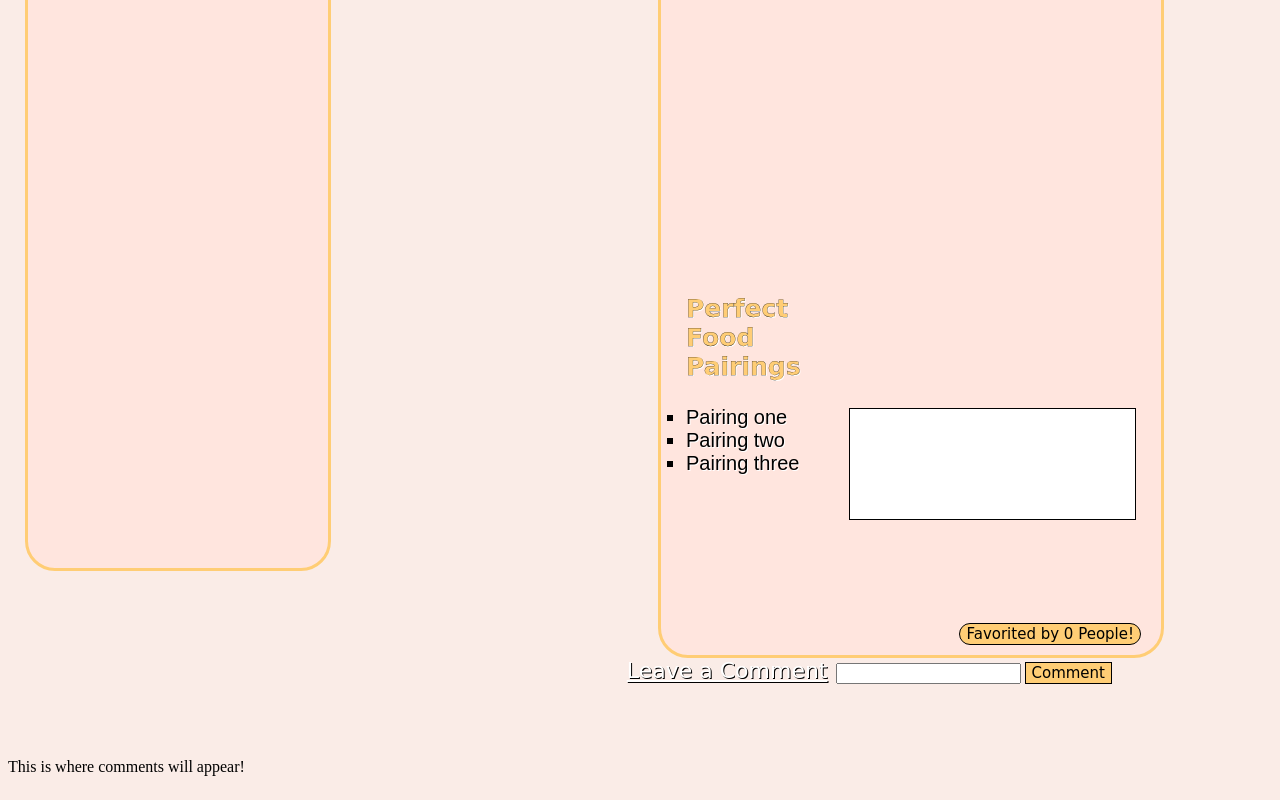
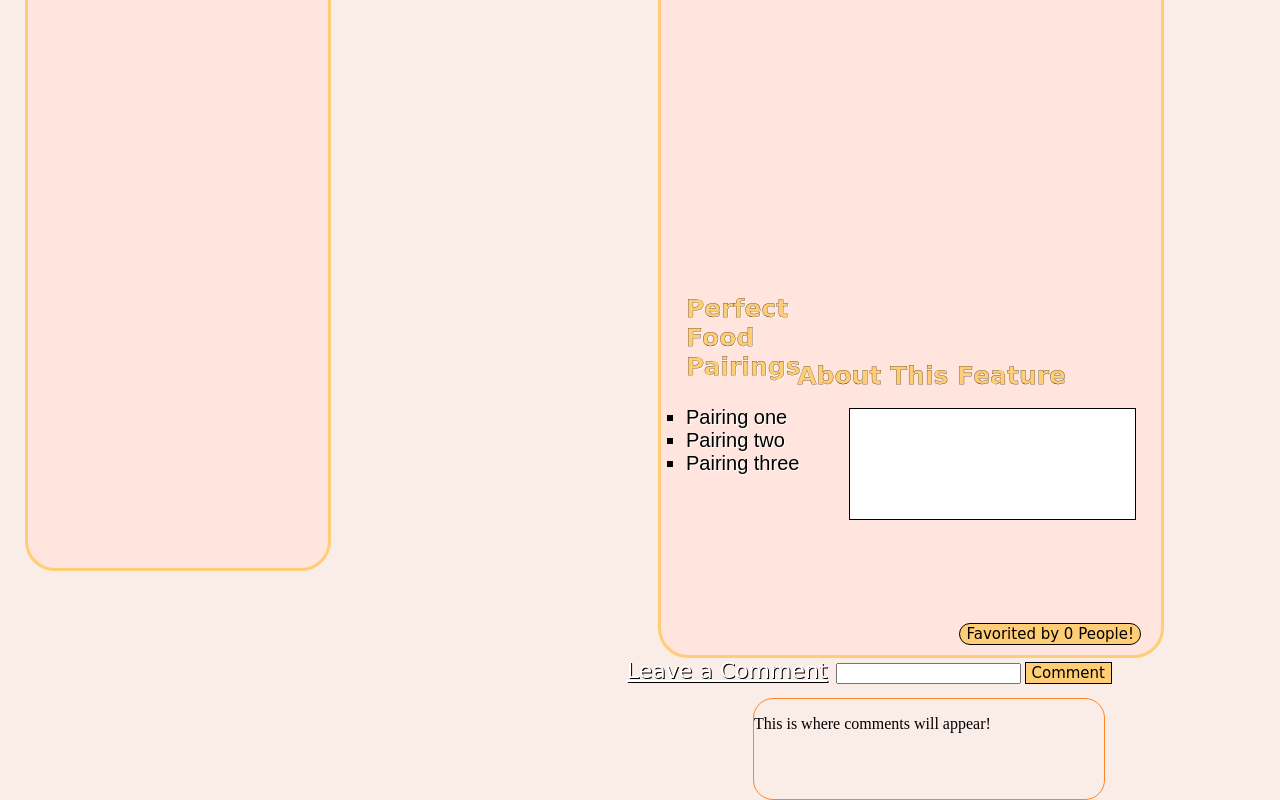
Before and after one commit to dreadnought-admin/cocktail-menu-app, a plain HTML site: page index.html in a window 1280 px wide. Shown: the part 495-1295 px from the top of the page. Drawn offline with Linux system fonts and the light colour scheme; a script that the page names is missing; a web font is replaced by a local one.

Commit message:
repositions the #comments-section to be beneath #comments

```diff
--- a/style.css
+++ b/style.css
@@ -163,7 +163,7 @@ li.static-image:not(:last-child) {
     display: block;
     margin-left: auto;
     margin-right: auto;
-    width: 150px;
+    width: 135px;
     height: 340px;
     border: 1px solid #FFF;
     border-radius: 30px;
@@ -303,6 +303,20 @@ li.static-image:not(:last-child) {
 
 }
 
+#scroll-banner {
+    position: absolute;
+    bottom: 240px;
+    right: 95px;
+}
+
+#scroll-banner > h3 {
+    font-family: 'Rancho', cursive;
+    font-size: 25px;
+    color: #FFCD75;
+    -webkit-text-stroke-width: .25px;
+    -webkit-text-stroke-color: black;
+}
+
 /*
 
 #favorites {
@@ -383,3 +397,16 @@ li.static-image:not(:last-child) {
     max-height: 100%;
     max-width: 100%;
 }
+
+#comments-section {
+    position: absolute;
+    display: block;
+    right: 175px;
+    max-height: 150%;
+    max-width: 100%;
+    height: 100px;
+    width: 350px;
+    border: 1px solid #FF8427;
+    border-radius: 20px;
+    margin-top: -60px;
+}
```
